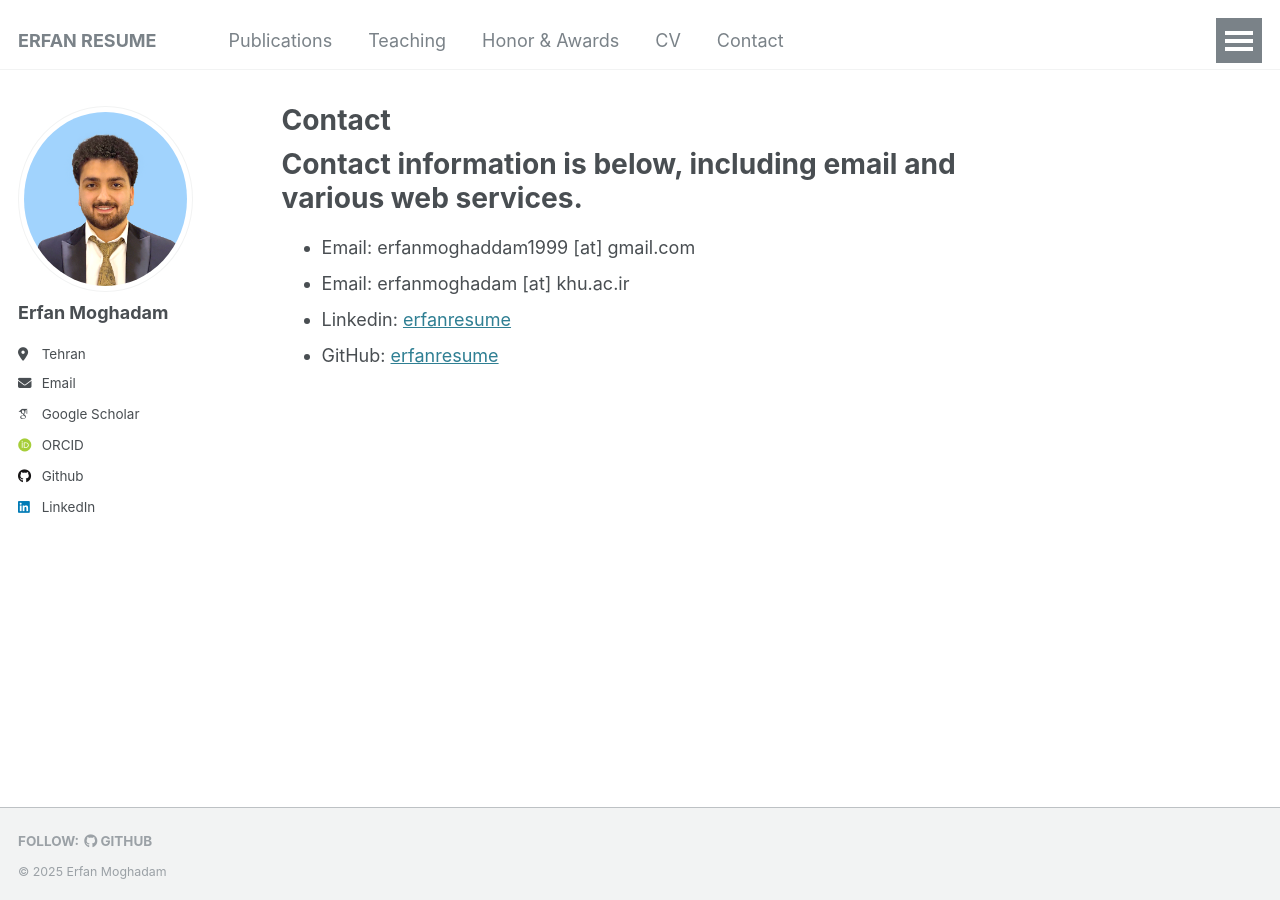
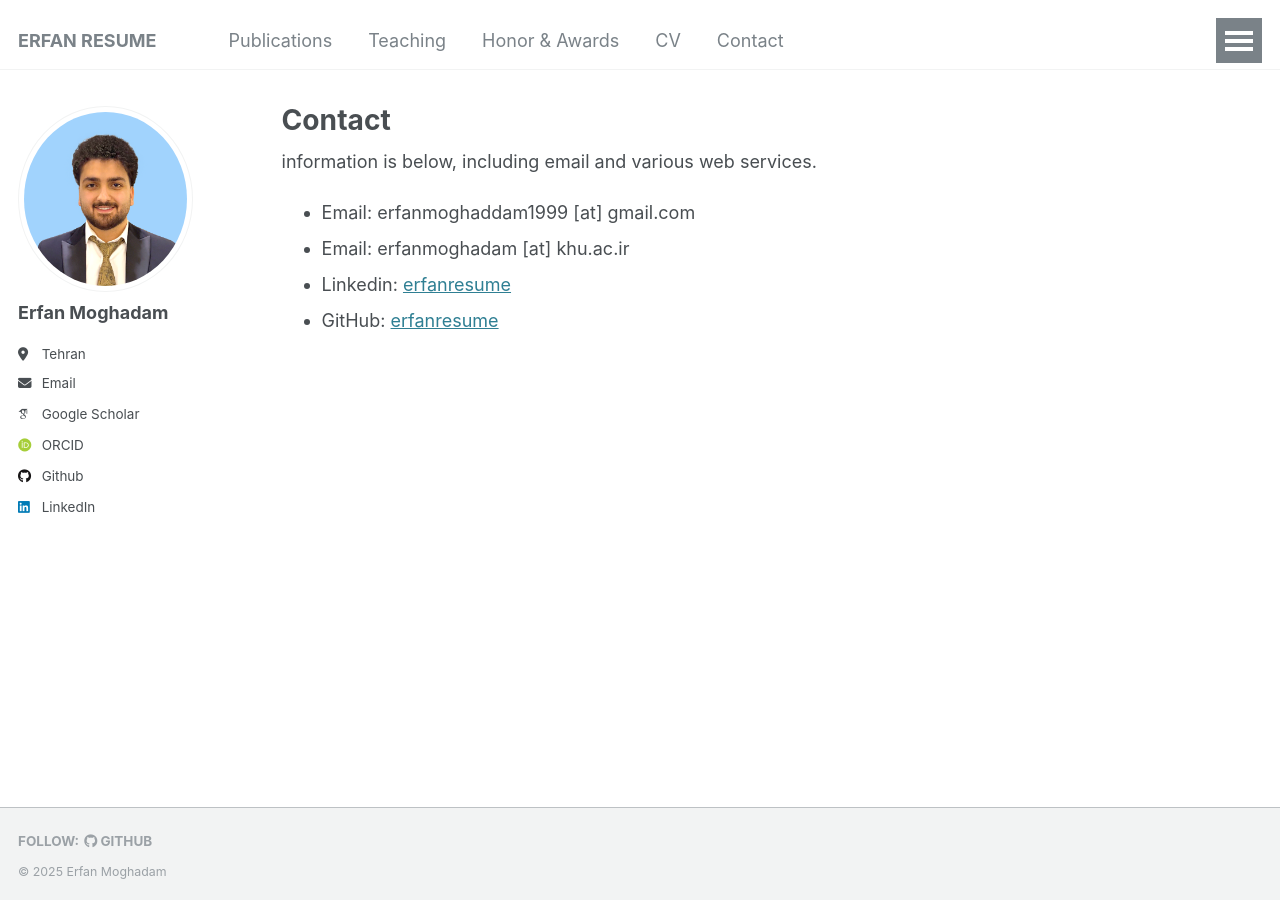
Before and after one commit to erfanresume/erfanresume.github.io, a Jekyll site: the page built from _pages/contact.md, in a window 1280 px wide. Built offline with Jekyll 4.4.1, drawn with Linux system fonts in a browser that asks for light colours; some web fonts are replaced.

Commit message:
Update contact.md

```diff
--- a/_pages/contact.md
+++ b/_pages/contact.md
@@ -4,7 +4,7 @@ title: "Contact"
 author_profile: true
 redirect_from:
 ---
-# Contact information is below, including email and various web services.
+information is below, including email and various web services.
  - Email: erfanmoghaddam1999 [at] gmail.com
  - Email: erfanmoghadam [at] khu.ac.ir
  - Linkedin: [erfanresume](https://www.linkedin.com/in/erfanresume/)
```
